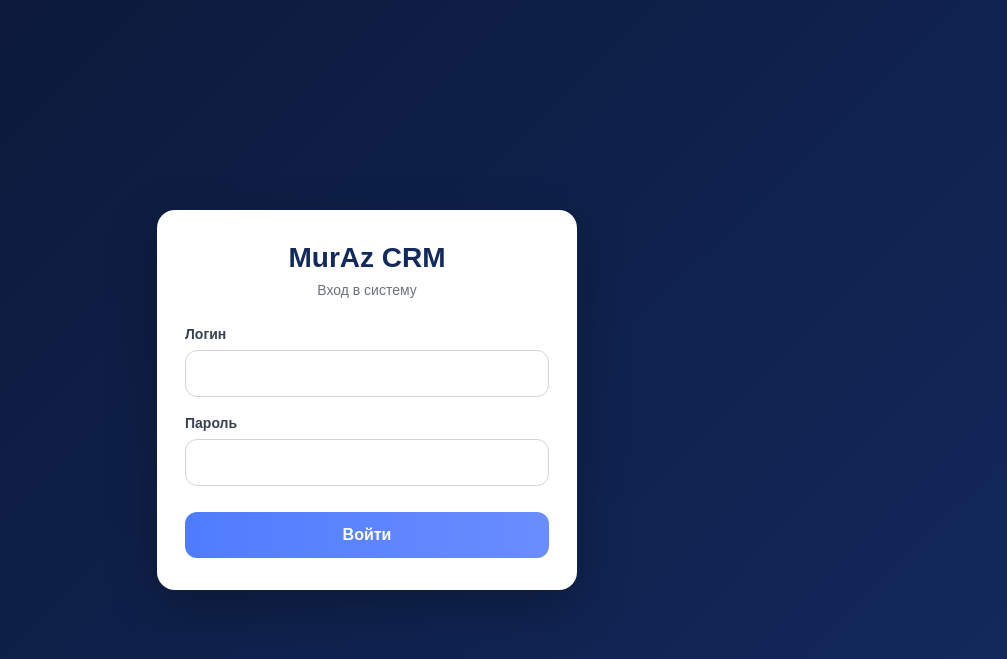
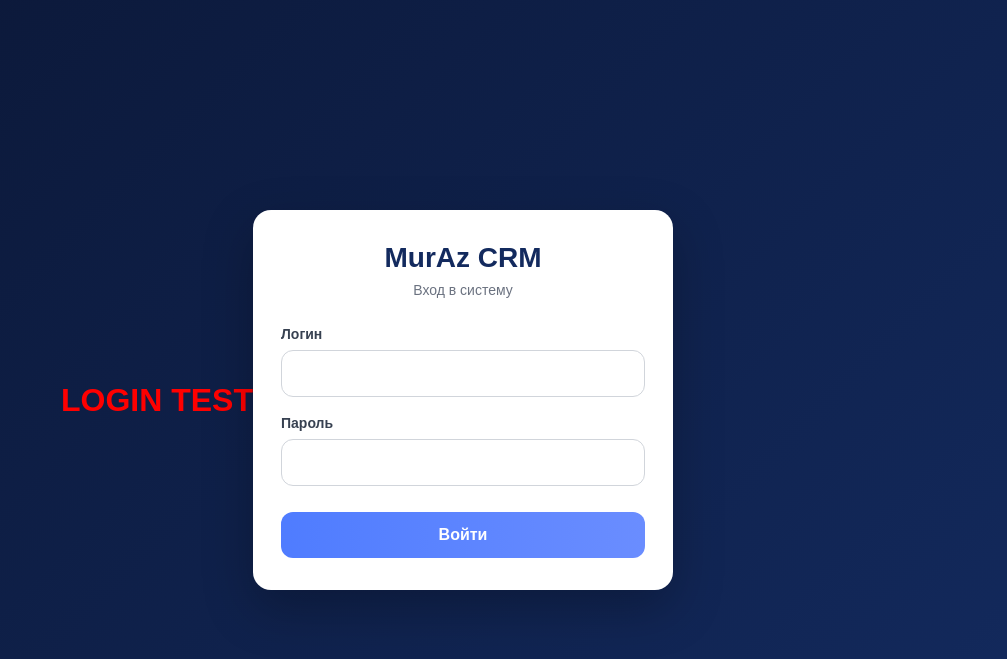
Before and after one commit to saittalon/scanoil-talon, a Flask app: page /login in a window 1280 px wide. Shown: the top 659 px of the page, without its empty margins (273-1280 px from the left). Run offline with Flask 3, Linux system fonts and the light colour scheme.

Commit message:
Update login.html

```diff
--- a/templates/login.html
+++ b/templates/login.html
@@ -104,9 +104,12 @@
       background: #dcfce7;
       color: #166534;
     }
-  </style>
+</style>
 </head>
 <body>
+
+<h1 style="color:red; text-align:center;">LOGIN TEST</h1>
+
   <div class="login-box">
     <div class="title">MurAz CRM</div>
     <div class="subtitle">Вход в систему</div>
```
